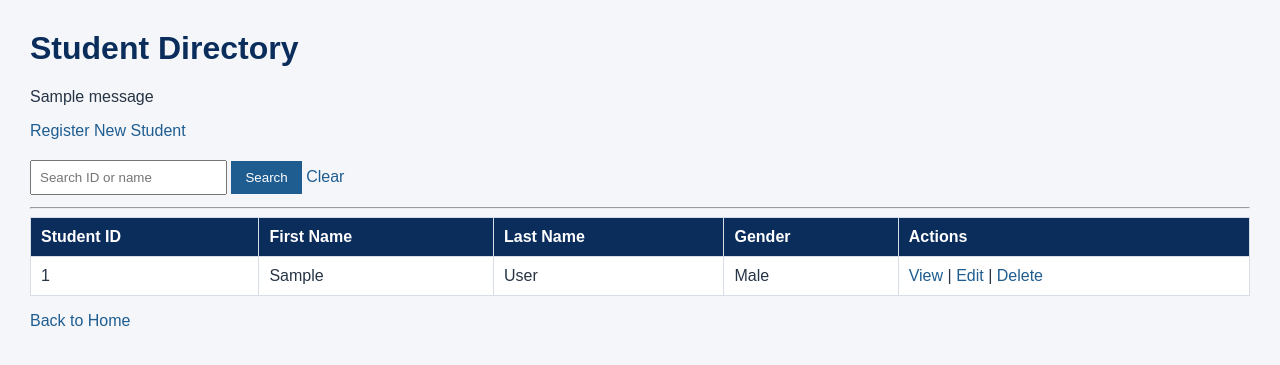
After one commit to jpsantos025/CC106-M06-JPS, a Django app: page /registration/students/ in a window 1280 px wide. The commit adds this page. Shown: the top 365 px of the page. Run offline with Django 5.2, Linux system fonts and the light colour scheme; tables that the repository leaves empty hold one stand-in row (values such as "Sample post"); one stand-in notice (Sample message) is shown.

Commit message:
Complete Module 07 Django Student Directory and CRUD

```diff
--- a/home/urls.py
+++ b/home/urls.py
@@ -1,4 +1,3 @@
-
 from django.urls import path
 from . import views
 
--- /dev/null
+++ b/registration/static/registration/style.css
@@ -0,0 +1,49 @@
+body {
+    font-family: Arial, sans-serif;
+    background: #f4f6f9;
+    color: #263445;
+    margin: 30px;
+}
+
+h1 {
+    color: #0b2d5c;
+}
+
+a {
+    color: #1f5d91;
+    text-decoration: none;
+}
+
+a:hover {
+    text-decoration: underline;
+}
+
+table {
+    width: 100%;
+    border-collapse: collapse;
+    background: #ffffff;
+}
+
+th {
+    background: #0b2d5c;
+    color: #ffffff;
+    text-align: left;
+}
+
+th, td {
+    padding: 10px;
+    border: 1px solid #d7dee8;
+}
+
+button {
+    background: #1f5d91;
+    color: #ffffff;
+    border: 0;
+    padding: 9px 14px;
+    cursor: pointer;
+}
+
+input, select {
+    padding: 8px;
+    margin: 4px 0;
+}
--- a/registration/templates/registration/registration.html
+++ b/registration/templates/registration/registration.html
@@ -6,6 +6,11 @@
 <body>
 
     <h1>Student Registration</h1>
+    <p>
+    <a href="{% url 'student_list' %}">
+        View Student Directory
+    </a>
+    </p>
 
     <form method="POST">
         {% csrf_token %}
--- /dev/null
+++ b/registration/templates/registration/student_list.html
@@ -0,0 +1,110 @@
+{% load static %}
+
+<!DOCTYPE html>
+<html lang="en">
+<head>
+    <meta charset="UTF-8">
+    <title>Student Directory</title>
+
+    <link rel="stylesheet"
+    href="{% static 'registration/style.css' %}">
+</head>
+
+<body>
+
+    <h1>Student Directory</h1>
+
+    {% if messages %}
+        {% for message in messages %}
+            <p>{{ message }}</p>
+        {% endfor %}
+    {% endif %}
+
+    <p>
+        <a href="{% url 'student_create' %}">
+            Register New Student
+        </a>
+    </p>
+
+    <form method="get">
+
+        <input
+            type="text"
+            name="q"
+            value="{{ query }}"
+            placeholder="Search ID or name"
+        >
+
+        <button type="submit">Search</button>
+
+        <a href="{% url 'student_list' %}">Clear</a>
+
+    </form>
+
+    <hr>
+
+    {% if students %}
+
+        <table border="1" cellpadding="8">
+
+            <thead>
+                <tr>
+                    <th>Student ID</th>
+                    <th>First Name</th>
+                    <th>Last Name</th>
+                    <th>Gender</th>
+                    <th>Actions</th>
+                </tr>
+            </thead>
+
+            <tbody>
+
+                {% for student in students %}
+
+                    <tr>
+
+                        <td>{{ student.student_id }}</td>
+                        <td>{{ student.first_name }}</td>
+                        <td>{{ student.last_name }}</td>
+                        <td>{{ student.gender }}</td>
+
+                        <td>
+
+                            <a href="{% url 'student_detail' student.pk %}">
+                                View
+                            </a>
+
+                            |
+
+                            <a href="{% url 'student_update' student.pk %}">
+                                Edit
+                            </a>
+
+                            |
+
+                            <a href="{% url 'student_delete' student.pk %}">
+                                Delete
+                            </a>
+
+                        </td>
+
+                    </tr>
+
+                {% endfor %}
+
+            </tbody>
+
+        </table>
+
+    {% else %}
+
+        <p>No Student records found.</p>
+
+    {% endif %}
+
+    <p>
+        <a href="{% url 'home' %}">Back to Home</a>
+    </p>
+
+</body>
+</html>
--- a/registration/urls.py
+++ b/registration/urls.py
@@ -2,6 +2,8 @@ from django.urls import path
 from . import views
 
 urlpatterns = [
+
+    # MODULE 06 - ORIGINAL ROUTES
 
     path(
         '',
@@ -15,4 +17,36 @@ urlpatterns = [
         name='registration_success'
     ),
 
+    # MODULE 07 - NEW ROUTES
+
+    path(
+        'students/',
+        views.student_list,
+        name='student_list'
+    ),
+
+    path(
+        'students/create/',
+        views.student_create,
+        name='student_create'
+    ),
+
+    path(
+        'students/<int:pk>/',
+        views.student_detail,
+        name='student_detail'
+    ),
+
+    path(
+        'students/<int:pk>/edit/',
+        views.student_update,
+        name='student_update'
+    ),
+
+    path(
+        'students/<int:pk>/delete/',
+        views.student_delete,
+        name='student_delete'
+    ),
+
 ]
--- a/registration/views.py
+++ b/registration/views.py
@@ -1,6 +1,12 @@
-from django.shortcuts import render, redirect
+from django.shortcuts import render, redirect, get_object_or_404
+from django.contrib import messages
+from django.db.models import Q
+
 from .models import Student
+from .forms import StudentForm
 
+
+# MODULE 06 - ORIGINAL REGISTRATION
 
 def student_registration(request):
 
@@ -34,5 +40,147 @@ def registration_success(request):
 
     return render(
         request,
-        'registration/success.html'
+        'registration/successful.html'
     )
+
+
+# MODULE 07 - STUDENT DIRECTORY
+
+def student_list(request):
+
+    query = request.GET.get('q', '').strip()
+
+    students = Student.objects.all().order_by(
+        'last_name',
+        'first_name'
+    )
+
+    if query:
+        students = students.filter(
+            Q(student_id__icontains=query) |
+            Q(first_name__icontains=query) |
+            Q(last_name__icontains=query)
+        )
+
+    context = {
+        'students': students,
+        'query': query,
+    }
+
+    return render(
+        request,
+        'registration/student_list.html',
+        context
+    )
+
+
+# STUDENT DETAIL
+
+def student_detail(request, pk):
+
+    student = get_object_or_404(Student, pk=pk)
+
+    return render(
+        request,
+        'registration/student_detail.html',
+        {'student': student}
+    )
+
+
+# CREATE STUDENT
+
+def student_create(request):
+
+    if request.method == 'POST':
+
+        form = StudentForm(request.POST)
+
+        if form.is_valid():
+
+            form.save()
+
+            messages.success(
+                request,
+                'Student record created successfully.'
+            )
+
+            return redirect('student_list')
+
+    else:
+
+        form = StudentForm()
+
+    return render(
+        request,
+        'registration/student_form.html',
+        {
+            'form': form,
+            'page_title': 'Register Student'
+        }
+    )
+
+
+# UPDATE STUDENT
+
+def student_update(request, pk):
+
+    student = get_object_or_404(Student, pk=pk)
+
+    if request.method == 'POST':
+
+        form = StudentForm(
+            request.POST,
+            instance=student
+        )
+
+        if form.is_valid():
+
+            form.save()
+
+            messages.success(
+                request,
+                'Student record updated successfully.'
+            )
+
+            return redirect(
+                'student_detail',
+                pk=student.pk
+            )
+
+    else:
+
+        form = StudentForm(instance=student)
+
+    return render(
+        request,
+        'registration/student_form.html',
+        {
+            'form': form,
+            'page_title': 'Update Student',
+            'student': student,
+        }
+    )
+
+
+# DELETE STUDENT
+
+def student_delete(request, pk):
+
+    student = get_object_or_404(Student, pk=pk)
+
+    if request.method == 'POST':
+
+        student.delete()
+
+        messages.success(
+            request,
+            'Student record deleted successfully.'
+        )
+
+        return redirect('student_list')
+
+    return render(
+        request,
+        'registration/student_confirm_delete.html',
+        {'student': student}
+    )
```
Also changed, not shown: home/templates/home/home.html (+7 -0 lines), home/templates/home/landing.html (+7 -0 lines), registration/forms.py (added, +23 -0 lines), registration/templates/registration/student_confirm_delete.html (added, +28 -0 lines), registration/templates/registration/student_detail.html (added, +60 -0 lines), registration/templates/registration/student_form.html (added, +34 -0 lines), registration/templates/registration/successful.html (+8 -1 lines), db.sqlite3 (deleted), 1 other file.
